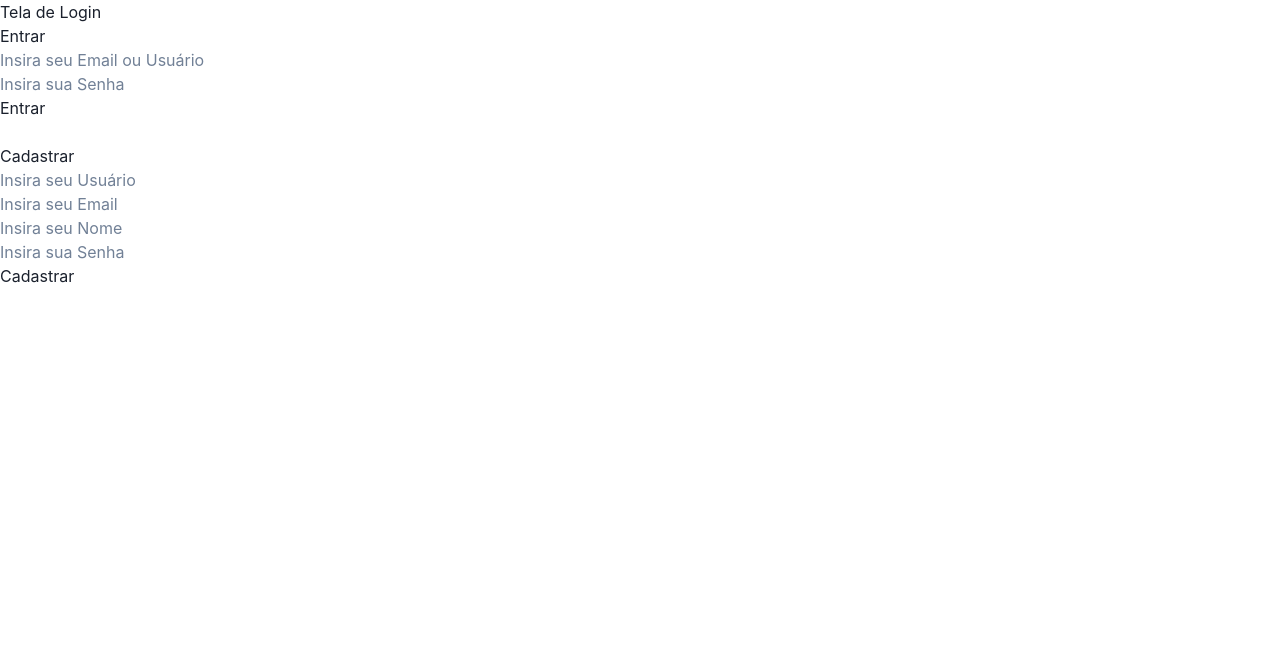
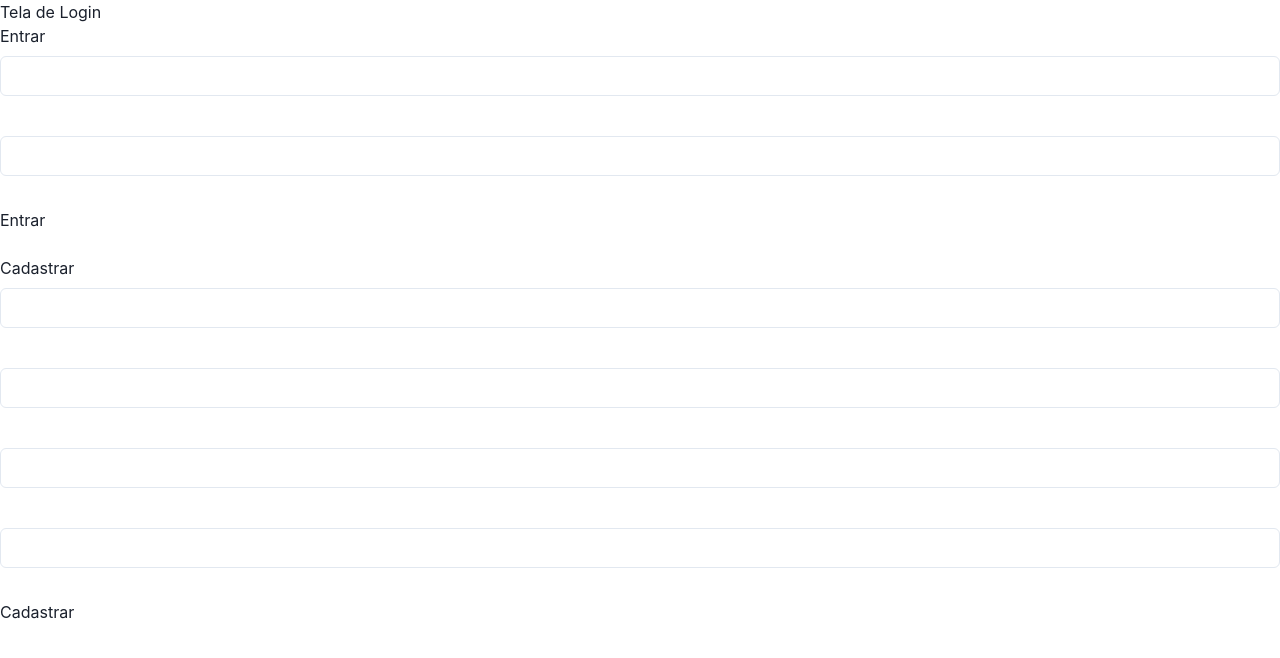
Before and after one commit to fPrompto/live-chat, a Next.js app in the folder frontend/: page /login in a window 1280 px wide. Shown: the top 658 px of the page. Built offline with nearby package versions, Linux system fonts and the light colour scheme.

Commit message:
:sparkles: feat: ChakraUI adicionado ao componente LoginInput

```diff
--- a/frontend/src/components/LoginInput.tsx
+++ b/frontend/src/components/LoginInput.tsx
@@ -1,22 +1,42 @@
 import { useState } from 'react';
+import {
+  FormControl,
+  FormLabel,
+  FormErrorMessage,
+  FormHelperText,
+  Input,
+  Button,
+} from '@chakra-ui/react';
 
 function LoginInput({
-  placeholder,
-  setLoginValue,
+  label,
+  errorValue,
+  errorMessage,
+  value,
+  setValue,
+  inputType,
 }: {
-  placeholder: string;
-  setLoginValue: any;
+    label: string;
+    errorValue: boolean;
+    errorMessage: string;
+    value: string;
+    setValue: any;
+    inputType: string;
 }) {
-  const [value, setValue] = useState('');
   return (
-    <input
-      onChange={(e) => {
-        setValue(e.target.value);
-        setLoginValue(e.target.value);
-      }}
-      placeholder={placeholder}
-      value={value}
-    />
+    <FormControl isInvalid={errorValue}>
+      <FormLabel>{label}</FormLabel>
+      <Input
+        type={inputType}
+        value={value}
+        onChange={(e) => setValue(e.target.value)}
+      />
+      {!errorValue ? (
+        <FormHelperText></FormHelperText>
+      ) : (
+          <FormErrorMessage>{errorMessage}</FormErrorMessage>
+      )}
+    </FormControl>
   );
 }
 
```
